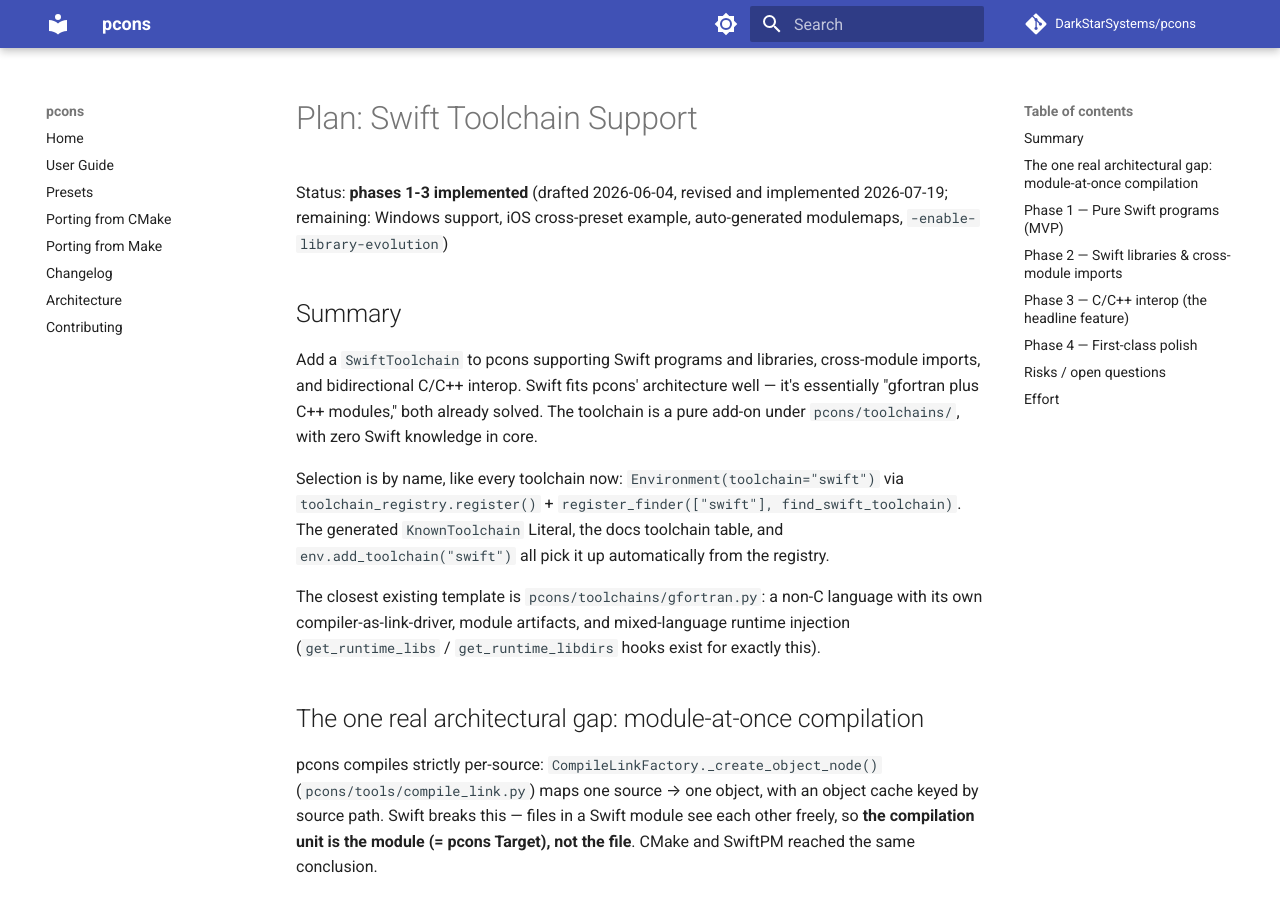
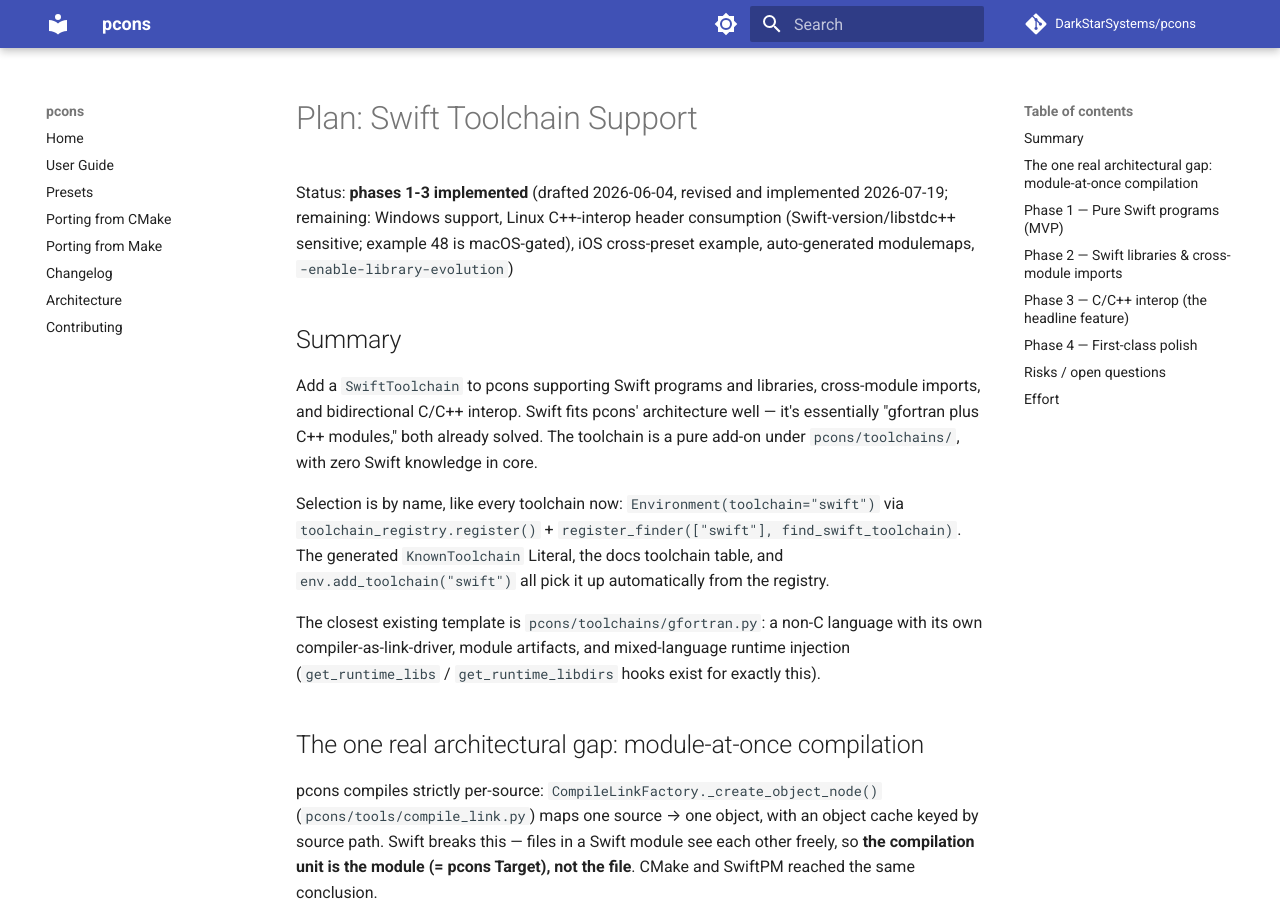
Before and after one commit to DarkStarSystems/pcons, an MkDocs documentation site: the page built from docs/plan-swift-toolchain.md, in a window 1280 px wide and 900 px high. Built offline with MkDocs 1.6.1 and Material for MkDocs 9.7.7, drawn with Linux system fonts in a browser that asks for light colours; comment, search, counter and statistics services are not loaded.

Commit message:
Gate 48_swift_cxx_interop to macOS
The generated <Module>-Swift.h is Swift-version and C++-stdlib
sensitive on Linux (clang parsing gcc's libstdc++ alongside the interop
header fails on the CI runners' Swift). Pure-Swift examples 46/47 keep
their Linux coverage; documented the limitation.

Co-Authored-By: Claude Fable 5 <noreply@anthropic.com>

```diff
--- a/docs/plan-swift-toolchain.md
+++ b/docs/plan-swift-toolchain.md
@@ -1,8 +1,10 @@
 # Plan: Swift Toolchain Support
 
 Status: **phases 1-3 implemented** (drafted 2026-06-04, revised and
-implemented 2026-07-19; remaining: Windows support, iOS cross-preset
-example, auto-generated modulemaps, `-enable-library-evolution`)
+implemented 2026-07-19; remaining: Windows support, Linux C++-interop
+header consumption (Swift-version/libstdc++ sensitive; example 48 is
+macOS-gated), iOS cross-preset example, auto-generated modulemaps,
+`-enable-library-evolution`)
 
 ## Summary
 
```
Also changed, not shown: docs/user-guide.md (+3 -1 lines), 1 other file.
